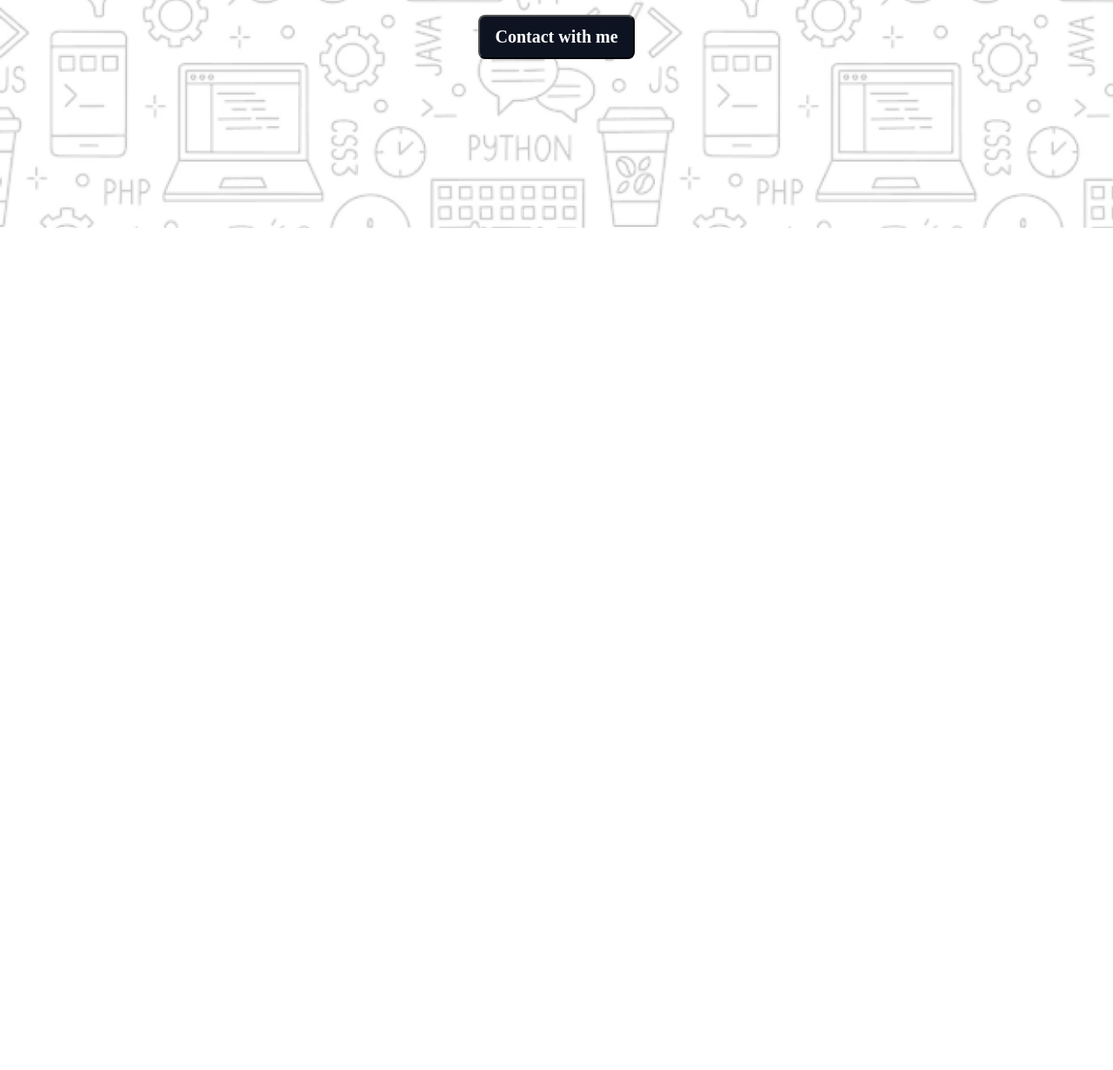
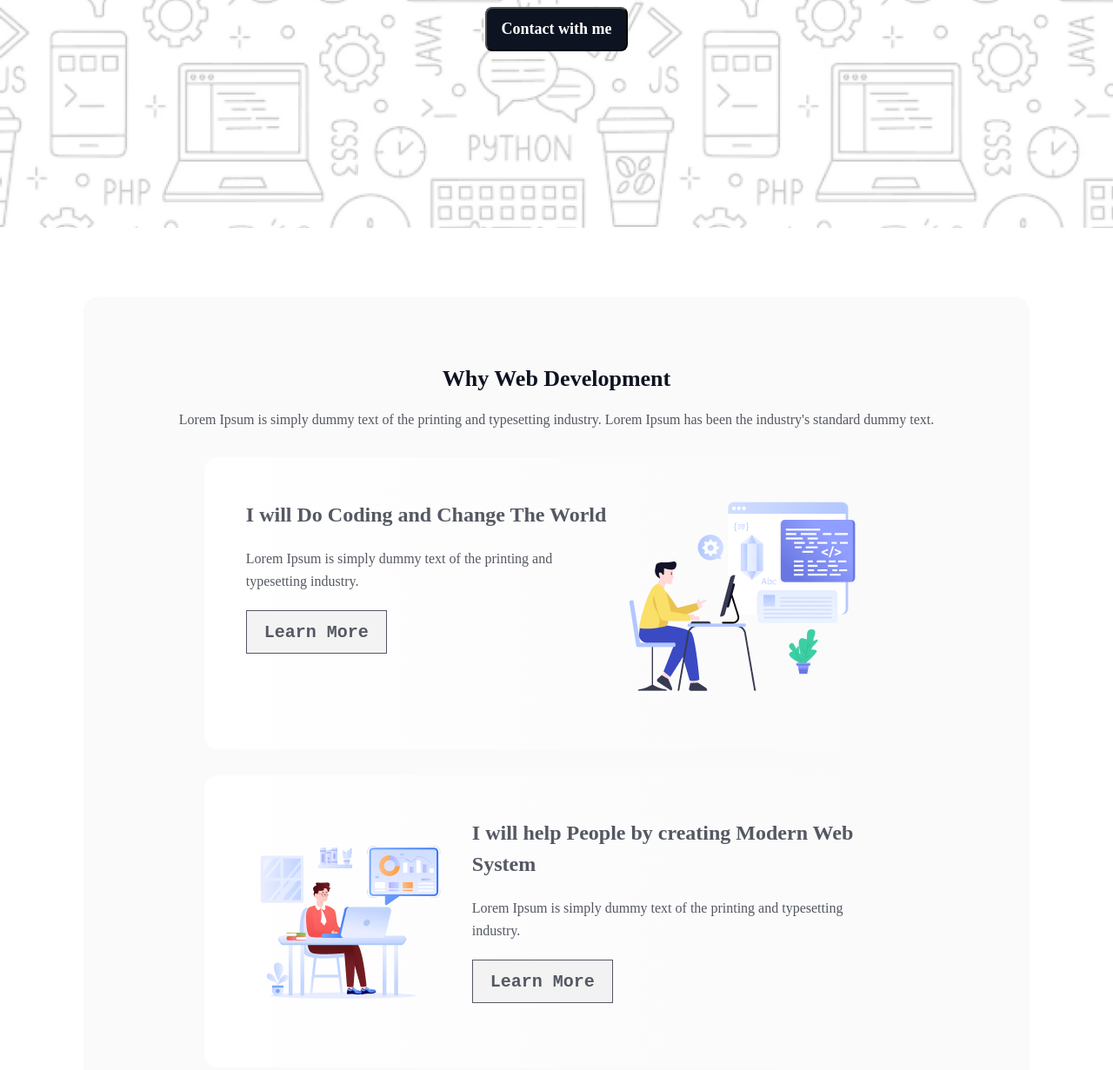
Before and after one commit to mahdihasan333/assignment--01, a plain HTML site: page index.html in a window 1280 px wide. Shown: the part 508-1739 px from the top of the page at 87% size. Before the commit the page ends 800 px from the top, so only its background shows below. Drawn offline with Linux system fonts and the light colour scheme; a web font is replaced by a local one.

Commit message:
why development section

```diff
--- a/index.html
+++ b/index.html
@@ -1,32 +1,83 @@
 <!DOCTYPE html>
 <html lang="en">
   <head>
-  <meta charset="UTF-8">
-  <meta name="viewport" content="width=device-width, initial-scale=1.0">
+    <meta charset="UTF-8" />
+    <meta name="viewport" content="width=device-width, initial-scale=1.0" />
     <title>assignment 01</title>
-  <link rel="stylesheet" href="./styles/style.css">
+    <link rel="stylesheet" href="./styles/style.css" />
   </head>
   <body>
     <!-- header section start here  -->
 
     <header class="header-section">
       <nav class="header-nav">
-      <h1>Awlad.H</h1>
-      <button>Download Resume </button>
+        <h1>Mahdi Hassan</h1>
+        <button>Download Resume</button>
       </nav>
 
       <section class="hero-container">
         <div class="hero-content">
-        <img src="./assets/hero.png" alt="">
-        <h1>"In the near future, I hope to become a <br> Developer."</h1>
-        <p>Lorem Ipsum is simply dummy text of the printing and typesetting industry. Lorem Ipsum has been the industry's standard dummy text.</p>
+          <img src="./assets/hero.png" alt="" />
+          <h1>
+            "In the near future, I hope to become a <br />
+            Developer."
+          </h1>
+          <p>
+            Lorem Ipsum is simply dummy text of the printing and typesetting
+            industry. Lorem Ipsum has been the industry's standard dummy text.
+          </p>
           <button>Contact with me</button>
         </div>
       </section>
     </header>
+    <!-- header section end here  -->
 
-
-  <main></main>
+    <main>
+      <section class="why-development-section">
+        <div class="why-development-content">
+          <div class="content-align">
+            <h1 class="why-deve-title">Why Web Development</h1>
+            <p>
+              Lorem Ipsum is simply dummy text of the printing and typesetting
+              industry. Lorem Ipsum has been the industry's standard dummy text.
+            </p>
+            <div class="why-deve-card">
+              <div class="why-deve-sub-title">
+                <h2>I will Do Coding and Change The World</h2>
+                <p>
+                  Lorem Ipsum is simply dummy text of the printing and
+                  typesetting industry.
+                </p>
+                <button><a href="">Learn More</a></button>
+              </div>
+              <img src="./assets/yellow.png" alt="" />
+            </div>
+            <div class="why-deve-card">
+              <img src="./assets/Group 2.png" alt="" />
+              <div class="why-deve-sub-title">
+                <h2>I will help People by creating Modern Web System</h2>
+                <p>
+                  Lorem Ipsum is simply dummy text of the printing and
+                  typesetting industry.
+                </p>
+                <button><a href="">Learn More</a></button>
+              </div>
+            </div>
+            <div class="why-deve-card">
+              <div class="why-deve-sub-title">
+                <h2>I will Do Coding and Change The World</h2>
+                <p>
+                  Lorem Ipsum is simply dummy text of the printing and
+                  typesetting industry.
+                </p>
+                <button><a href="">Learn More</a></button>
+              </div>
+              <img src="./assets/Group 3.png" alt="" />
+            </div>
+          </div>
+        </div>
+      </section>
+    </main>
     <footer></footer>
   </body>
 </html>
--- a/styles/style.css
+++ b/styles/style.css
@@ -64,7 +64,7 @@
 }
 
 .hero-content h1 {
-  margin: 20px 0;
+  margin: 17px 0;
   color: rgb(13, 19, 33);
   font-family: Azeret Mono;
   font-size: 30px;
@@ -87,11 +87,11 @@
 }
 
 .hero-content button {
-  margin-top: 20px;
+  margin-top: 17px;
   padding: 12px 17px;
   color: rgb(255, 255, 255);
   font-family: Azeret Mono;
-  font-size: 20px;
+  font-size: 18px;
   font-weight: 600;
   line-height: 23px;
   letter-spacing: 0%;
@@ -100,3 +100,98 @@
   background: rgb(13, 19, 33);
   cursor: pointer;
 }
+
+/* header section styles end here  */
+
+/* why development section starts here  */
+
+
+
+.why-development-content {
+  /* height: 100vh; */
+  width: 85%;
+  margin: 0 auto;
+  border-radius: 16px;
+  background: rgba(13, 19, 33, 0.02);
+}
+
+.content-align {
+  padding: 0 10%;
+}
+
+.why-deve-title {
+  margin-top: 50px;
+  padding-top: 80px;
+  color: rgb(13, 19, 33);
+  font-family: Azeret Mono;
+  font-size: 26px;
+  font-weight: 800;
+  line-height: 28px;
+  letter-spacing: 0%;
+  text-align: center;
+}
+
+.why-development-content p {
+  margin-top: 20px;
+  color: rgb(13, 19, 33);
+  font-family: Azeret Mono;
+  font-size: 16px;
+  font-weight: 400;
+  line-height: 26px;
+  letter-spacing: 0%;
+  text-align: center;
+  opacity: 0.7;
+  margin-bottom: 20px;
+}
+
+.why-deve-card {
+  padding: 48px;
+  border-radius: 16px;
+  background: linear-gradient(
+    90deg,
+    rgb(255, 255, 255),
+    rgba(255, 0, 0, 0) 100%
+  );
+  display: flex;
+  gap: 20px;
+  margin: 30px;
+}
+
+.why-deve-sub-title h2 {
+  color: rgba(13, 19, 33, 0.7);
+  font-family: Azeret Mono;
+  font-size: 24px;
+  font-weight: 700;
+  line-height: 36px;
+  letter-spacing: 0%;
+  text-align: left;
+}
+
+.why-deve-sub-title p {
+  color: rgb(13, 19, 33);
+  font-family: Azeret Mono;
+  font-size: 16px;
+  font-weight: 400;
+  line-height: 26px;
+  letter-spacing: 0%;
+  text-align: left;
+  opacity: 0.7;
+}
+
+.why-deve-sub-title button {
+  padding: 12px 20px 12px 20px;
+  box-sizing: border-box;
+  border: 1px solid rgb(13, 19, 33);
+  opacity: 0.7;
+  font-family: Azeret Mono;
+  font-size: 20px;
+  font-weight: 600;
+  line-height: 23px;
+  letter-spacing: 0%;
+  text-align: center;
+}
+
+.why-deve-sub-title a {
+  color: rgb(13, 19, 33);
+  text-decoration: none;
+}
```
Also changed, not shown: assets/Group 2.png (added), assets/Group 3.png, assets/Group 4.png (deleted), assets/yellow.png (renamed from assets/Layer_1.png). Lines whose indentation alone changed are shown as unchanged.
